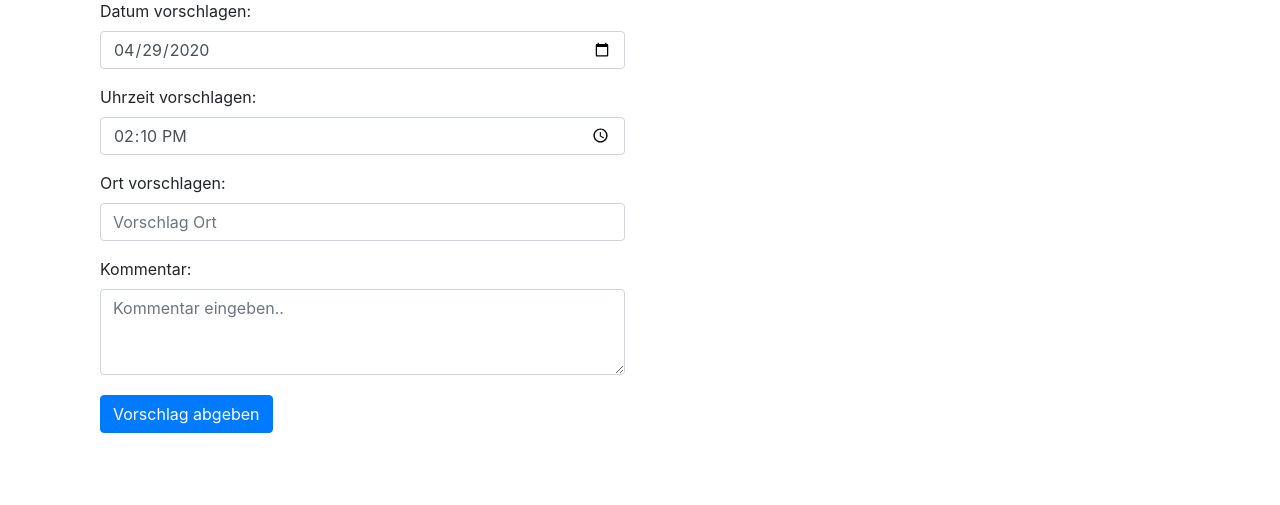
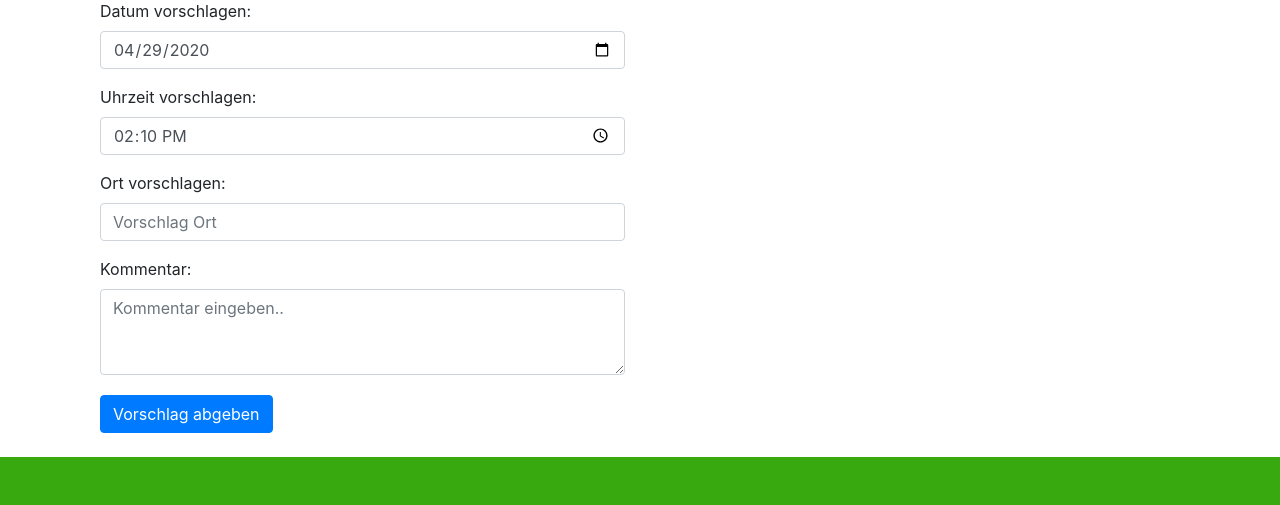
Before and after one commit to herzog-ch/online-freizeit-organisator, a Django app: page /events/5/ in a window 1280 px wide. Shown: the part 475-980 px from the top of the page. Before the commit the page ends 908 px from the top, so only its background shows below. Run offline with Django 3.2, Linux system fonts and the light colour scheme; a user stored in the database is signed in; data comes from the database, SQL or seed files in the repository; some libraries are stand-ins or nearby versions.

Commit message:
Add footer to base template

```diff
--- a/ofo/ofo/settings.py
+++ b/ofo/ofo/settings.py
@@ -126,9 +126,6 @@ STATICFILES_DIRS = [
     os.path.join(BASE_DIR, "static")
 ]
 
-print(STATICFILES_DIRS)
-
-
 EMAIL_HOST = 'smtp.web.de'
 EMAIL_PORT = 587
 EMAIL_HOST_USER = 'online-freizeit-organisator@web.de'
--- /dev/null
+++ b/ofo/static/base.css
@@ -0,0 +1,12 @@
+body {
+  min-height: 100vh;
+  padding-bottom: 3em;
+  position: relative;
+}
+
+.footer {
+  position: absolute;
+  bottom: 0;
+  background-color: #39a910;
+  height: 3em;
+}
--- a/ofo/templates/base.html
+++ b/ofo/templates/base.html
@@ -63,6 +63,10 @@
     {% endblock footer %}
     </div>
 
+    <div class="container-fluid footer">
+
+    </div>
+
     {% block footer_javascript %}
         {% block footer_javascript_site %}
             <script src="https://code.jquery.com/jquery-3.4.1.min.js" integrity="sha256-CSXorXvZcTkaix6Yvo6HppcZGetbYMGWSFlBw8HfCJo=" crossorigin="anonymous"></script>
```
